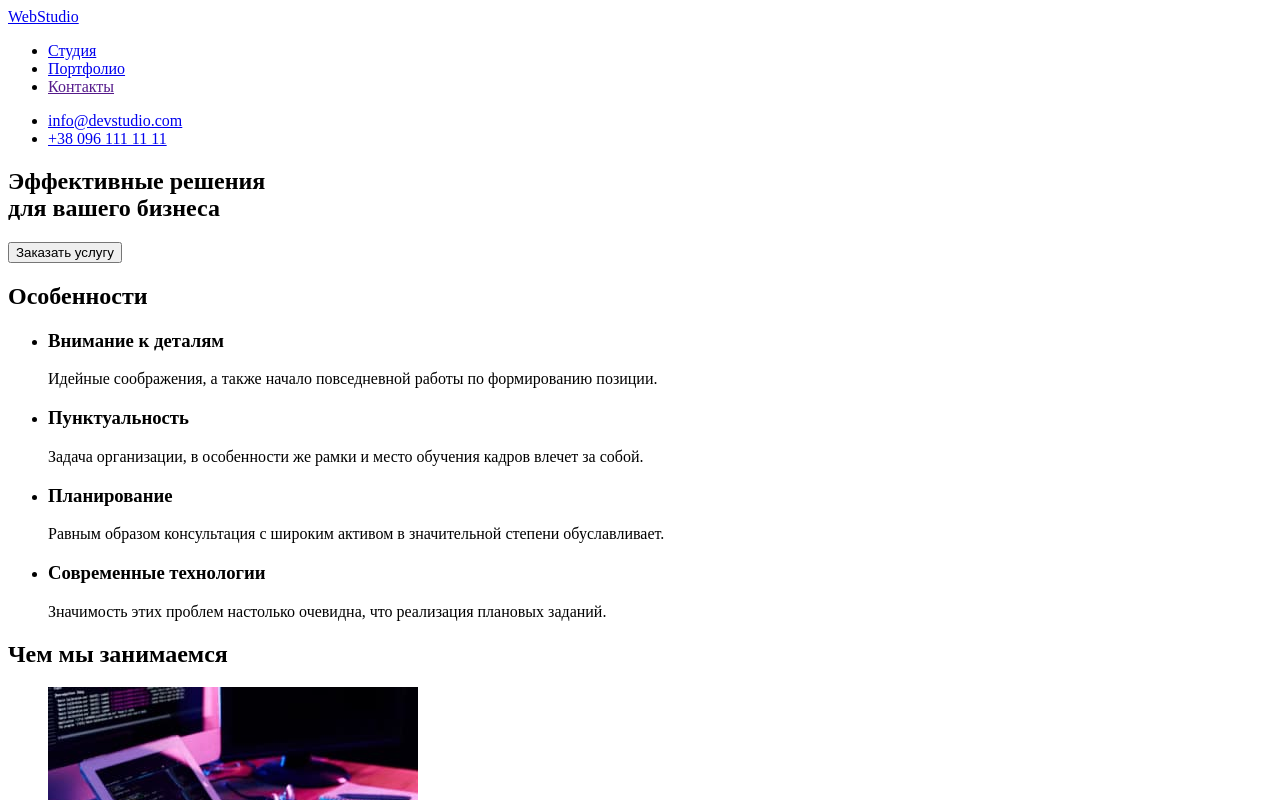
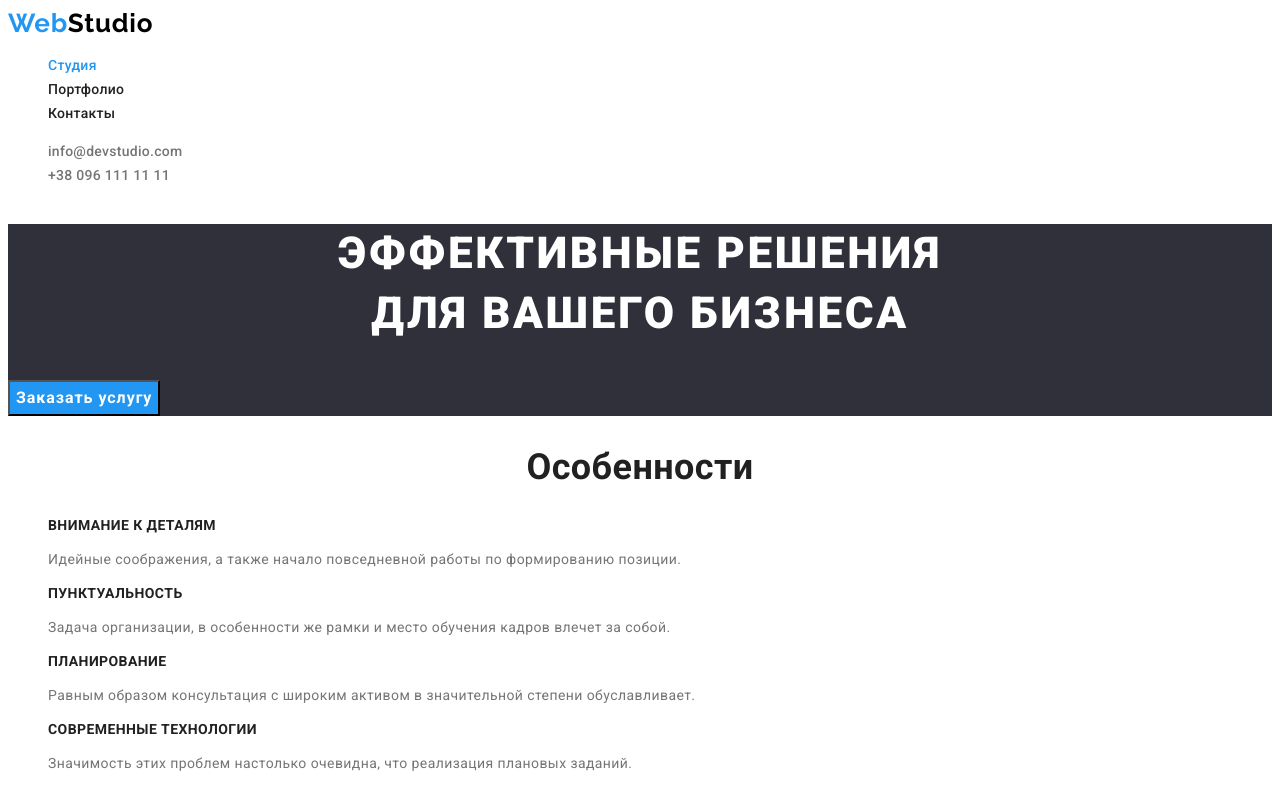
Before and after one commit to OksanaVovk/goit-markup-hw-02, a plain HTML site: page index.html in a window 1280 px wide. Shown: the top 800 px of the page. Drawn offline with Linux system fonts and the light colour scheme.

Commit message:
Добавлено стилі css

```diff
--- a/css/styles.css
+++ b/css/styles.css
@@ -2,7 +2,139 @@
   --primary-text-color: #757575;
   --title-text-color: #212121;
   --accent-color: #2196f3;
+  --accent-color-button: #188ce8;
   --background-color: #ffffff;
   --banner-color: #2f303a;
+  --section-color: #f5f4fa;
+  --footer-color: #2f303a;
   --logo-color: #000000;
 }
+
+/* стиль сторінки */
+body {
+  background-color: var(--background-color);
+  color: var(--primary-text-color);
+  font-family: Roboto, sans-serif;
+  font-size: 14px;
+  line-height: 1.71;
+  letter-spacing: 0.03em;
+}
+
+/* логотип */
+.logo {
+  color: var(--logo-color);
+  font-family: Raleway, sans-serif;
+  font-weight: bold;
+  font-size: 26px;
+  line-height: 1.19;
+  letter-spacing: 0.03em;
+  text-decoration: none;
+}
+
+.web-logo {
+  color: var(--accent-color);
+}
+.logo.footer {
+  color: var(--background-color);
+}
+
+/* списки */
+.list {
+  list-style: none;
+}
+
+/* навігація, контакти */
+.site-nav .link,
+.contacts .link {
+  font-family: Roboto, sans-serif;
+  font-weight: 500;
+  font-size: 14px;
+  line-height: 1.14;
+  letter-spacing: 0.02em;
+  text-decoration: none;
+}
+
+.site-nav .link {
+  color: var(--title-text-color);
+}
+.site-nav .current {
+  color: var(--accent-color);
+}
+
+.contacts .link {
+  color: var(--primary-text-color);
+}
+
+.site-nav .link:hover,
+.site-nav .link:focus,
+.contacts .link:hover,
+.contacts .link:focus {
+  color: var(--accent-color);
+}
+
+/* головна частина */
+.main-part {
+  background-color: var(--banner-color);
+}
+.main-title {
+  color: var(--background-color);
+  font-weight: 900;
+  font-size: 44px;
+  line-height: 1.36;
+  text-align: center;
+  letter-spacing: 0.06em;
+  text-transform: uppercase;
+}
+.main-button {
+  background-color: var(--accent-color);
+  color: var(--background-color);
+  font-family: Roboto, sans-serif;
+  font-weight: bold;
+  font-size: 16px;
+  line-height: 1.87;
+  display: flex;
+  align-items: center;
+  text-align: center;
+  letter-spacing: 0.06em;
+  cursor: pointer;
+}
+
+.main-button:hover,
+.main-button:focus {
+  background-color: var(--accent-color-button);
+}
+/* Секції - фон,текст */
+.title {
+  color: var(--title-text-color);
+  font-weight: bold;
+  font-size: 36px;
+  line-height: 1.17;
+  text-align: center;
+}
+
+.specifics-item .title-item {
+  color: var(--title-text-color);
+  font-weight: bold;
+  font-size: 14px;
+  line-height: 1.14;
+  text-transform: uppercase;
+}
+.workers {
+  background-color: var(--section-color);
+}
+
+.workers-item .title-item {
+  color: var(--title-text-color);
+  font-weight: 500;
+  font-size: 16px;
+  line-height: 1.19;
+}
+.workers-item .profession {
+  font-size: 16px;
+  line-height: 1.19;
+}
+
+/* футер */
+.page-footer {
+  background-color: var(--footer-color);
+}
--- a/index.html
+++ b/index.html
@@ -5,55 +5,59 @@
     <meta http-equiv="X-UA-Compatible" content="IE=edge">
     <meta name="viewport" content="width=, initial-scale=1.0">
     <title>Document</title>
+    <link rel="preconnect" href="https://fonts.googleapis.com">
+    <link rel="preconnect" href="https://fonts.gstatic.com" crossorigin>
+    <link href="https://fonts.googleapis.com/css2?family=Raleway:wght@700&family=Roboto:wght@400;500;700;900&display=swap"
+        rel="stylesheet">
     <link rel="stylesheet" href="./css/styles.css">
 </head>
 <body>
 <header class="page-header">
-    <a href="./index.html" class="logo">WebStudio</a>
+    <a href="./index.html" class="logo"><span class="web-logo">Web</span>Studio</a>
     <nav>
-    <ul class="site-nav">
-        <li><a href="./index.html">Студия</a></li>
-        <li><a href="./portfolio.html">Портфолио</a></li>
-        <li><a href="">Контакты</a></li>
+    <ul class="site-nav list">
+        <li><a href="./index.html" class="link current">Студия</a></li>
+        <li><a href="./portfolio.html" class="link">Портфолио</a></li>
+        <li><a href="" class="link">Контакты</a></li>
     </ul>
     </nav>
-    <ul class="contacts">
-        <li><a href="mailto:info@devstudio.com">info@devstudio.com</a></li>
-        <li><a href="tel:+380961111111">+38 096 111 11 11</a></li>
+    <ul class="contacts list">
+        <li><a href="mailto:info@devstudio.com" class="link">info@devstudio.com</a></li>
+        <li><a href="tel:+380961111111" class="link">+38 096 111 11 11</a></li>
     </ul>
 </header>
 <main>
     <!-- Головна частина сайту -->
     <section class="main-part">
         <h1 class="main-title">Эффективные решения <br /> для вашего бизнеса</h1>
-        <button type="button">Заказать услугу</button>
+        <button type="button" class="main-button">Заказать услугу</button>
     </section>
     <!-- Особливості -->
     <section class="specifics">
         <h2 class="title">Особенности</h2>
-        <ul class="specifics-list">
+        <ul class="specifics-list list">
             <li class="specifics-item">
-                <h3>Внимание к деталям</h3>
+                <h3 class="title-item">Внимание к деталям</h3>
                 <p>Идейные соображения, а также начало повседневной работы по формированию позиции.</p>
             </li>
             <li class="specifics-item">
-                <h3>Пунктуальность</h3>
+                <h3 class="title-item">Пунктуальность</h3>
                 <p>Задача организации, в особенности же рамки и место обучения кадров влечет за собой.</p>
             </li>
             <li class="specifics-item">
-                <h3>Планирование</h3>
+                <h3 class="title-item">Планирование</h3>
                 <p>Равным образом консультация с широким активом в значительной степени обуславливает.</p>
             </li>
             <li class="specifics-item">
-                <h3>Современные технологии</h3>
+                <h3 class="title-item">Современные технологии</h3>
                 <p>Значимость этих проблем настолько очевидна, что реализация плановых заданий.</p>
             </li>
         </ul>
     </section>
     <!-- Чим ми займаємося -->
     <section>
-        <h2>Чем мы занимаемся</h2>
-        <ul>
+        <h2 class="title">Чем мы занимаемся</h2>
+        <ul class="list">
             <li>
                 <img src="./images/img1.jpg" alt="Человек работает за компьютером" width="370"/>
             </li>
@@ -66,40 +70,40 @@
         </ul>
     </section>
     <!-- Наша команда -->
-    <section>
-        <h2>Наша команда</h2>
-        <ul>
-            <li>
+    <section class="workers">
+        <h2 class="title">Наша команда</h2>
+        <ul class="list">
+            <li class="workers-item">
                 <img src="./images/img4.jpg" alt="Фотография Игоря" width="270" />
-                <h3>Игорь Демьяненко</h3>
-                <p lang="en">Product Designer</p>
+                <h3 class="title-item">Игорь Демьяненко</h3>
+                <p lang="en" class="profession">Product Designer</p>
             </li>
-            <li>
+            <li class="workers-item">
                 <img src="./images/img5.jpg" alt="Фотография Ольги" width="270" />
-                <h3>Ольга Репина</h3>
-                <p lang="en">Frontend Developer</p>
+                <h3 class="title-item">Ольга Репина</h3>
+                <p lang="en" class="profession">Frontend Developer</p>
             </li>
-            <li>
+            <li class="workers-item">
                 <img src="./images/img6.jpg" alt="Фотография Николая" width="270" />
-                <h3>Николай Тарасов</h3>
-                <p lang="en">Marketing</p>
+                <h3 class="title-item">Николай Тарасов</h3>
+                <p lang="en" class="profession">Marketing</p>
             </li>
-            <li>
+            <li class="workers-item">
                 <img src="./images/img7.jpg" alt="Фотография Михаила" width="270" />
-                <h3>Михаил Ермаков</h3>
-                <p lang="en">UI Designer</p>
+                <h3 class="title-item">Михаил Ермаков</h3>
+                <p lang="en" class="profession">UI Designer</p>
             </li>
         </ul>
     </section>
 
 </main>
-<footer>
-<a href="./index.html" class="logo">WebStudio</a>
+<footer class="page-footer">
+<a href="./index.html" class="logo footer"><span class="web-logo">Web</span>Studio</a>
 <address>
-    <ul class="contacts">
-    <li><a href="">г. Киев, пр-т Леси Украинки, 26</a></li>
-    <li><a href="mailto:info@example.com">info@example.com</a></li>
-    <li><a href="tel:+380991111111">+38 099 111 11 11</a>0</li>
+    <ul class="contacts list">
+    <li><a href="" class="link address">г. Киев, пр-т Леси Украинки, 26</a></li>
+    <li><a href="mailto:info@example.com" class="link">info@example.com</a></li>
+    <li><a href="tel:+380991111111" class="link">+38 099 111 11 11</a></li>
     </ul>
 </address>
 </footer>
```
Also changed, not shown: portfolio.html (+5 -0 lines).
